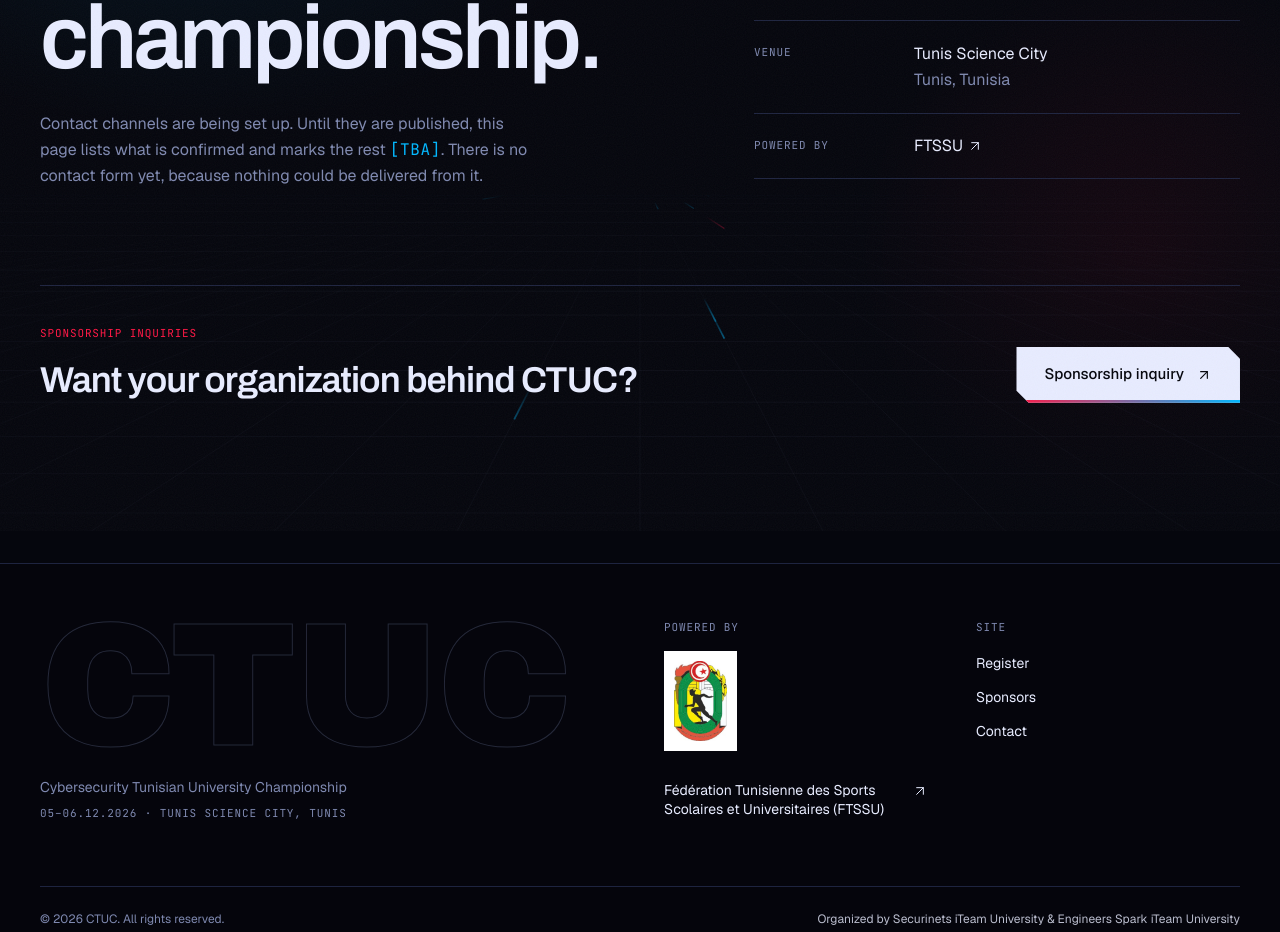
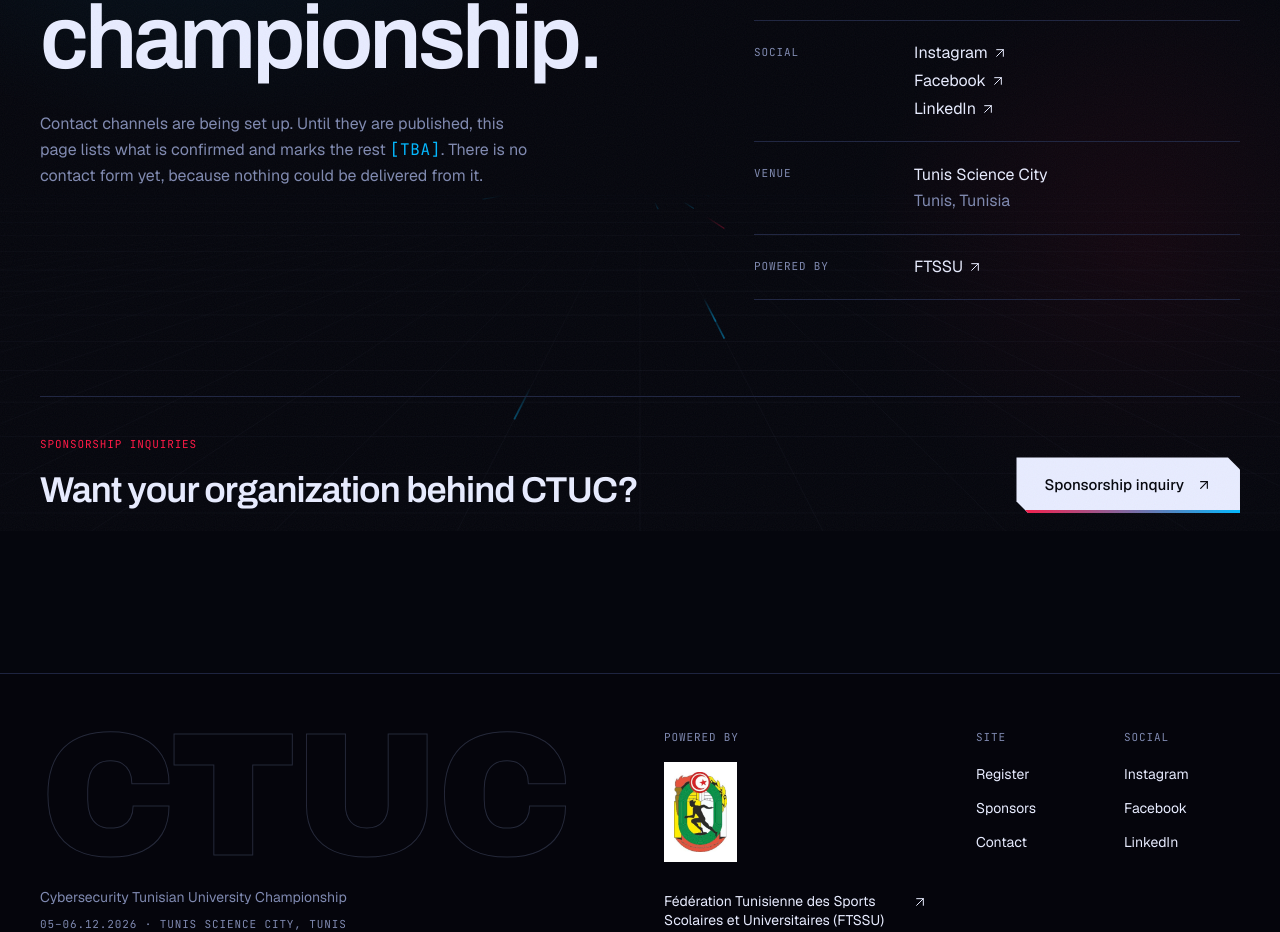
Before and after one commit to Radhouen911/ctuc_webapp, a Next.js app: page /contact in a window 1280 px wide. Shown: the part 269-1201 px from the top of the page. Built offline with nearby package versions, Linux system fonts and the light colour scheme; no server answers.

Commit message:
Add the CTUC social links
- List Instagram, Facebook and LinkedIn in the footer, contact and sponsors pages
- Add the profiles and contact email to the search data

```diff
--- a/app/contact/page.tsx
+++ b/app/contact/page.tsx
@@ -8,7 +8,7 @@ import { pageMetadata } from "@/lib/metadata";
 export const metadata = pageMetadata({
   title: "Contact",
   path: "/contact",
-  description: "Contact the CTUC – Cybersecurity Tunisian University Championship team: general questions and sponsorship.",
+  description: "Contact the CTUC – Cybersecurity Tunisian University Championship team: general questions, sponsorship and social channels.",
 });
 
 export default function ContactPage() {
@@ -39,6 +39,26 @@ export default function ContactPage() {
                     <a href={`mailto:${EVENT.contactEmail}`} className="font-mono underline underline-offset-4 hover:text-crimson">
                       {EVENT.contactEmail}
                     </a>
+                  ) : (
+                    <Tba />
+                  )}
+                </dd>
+              </div>
+              <div className="grid grid-cols-[9rem_1fr] gap-4 border-b border-line py-5">
+                <dt className="annotation pt-1 text-mute">Social</dt>
+                <dd>
+                  {EVENT.socials.length > 0 ? (
+                    <ul className="space-y-1">
+                      {EVENT.socials.map((s) => (
+                        <li key={s.url}>
+                          <a href={s.url} target="_blank" rel="noopener noreferrer" className="inline-flex items-center gap-1 hover:text-crimson">
+                            {s.label}
+                            <ArrowUpRight aria-hidden strokeWidth={1.5} className="size-4" />
+                            <span className="sr-only">(opens in a new tab)</span>
+                          </a>
+                        </li>
+                      ))}
+                    </ul>
                   ) : (
                     <Tba />
                   )}
--- a/app/sponsors/page.tsx
+++ b/app/sponsors/page.tsx
@@ -1,4 +1,4 @@
-import { Download, Mail } from "lucide-react";
+import { ArrowUpRight, Download, Mail } from "lucide-react";
 import { EVENT } from "@/data/event";
 import { SUPPORT_WAYS } from "@/data/sponsors";
 import { Container } from "@/components/layout/container";
@@ -117,7 +117,7 @@ export default function SponsorsPage() {
         <PartnerRibbon className="mt-10" />
       </section>
 
-      {/* Contact by email */}
+      {/* Contact: mail or social media */}
       <section id="contact" aria-labelledby="contact-title" className="border-t border-line py-24 md:py-32">
         <Container>
           <div className="grid grid-cols-12 gap-x-6 gap-y-12">
@@ -130,7 +130,7 @@ export default function SponsorsPage() {
                 Tell us what matters to your organization.
               </h2>
               <p className="mt-6 max-w-[48ch] leading-relaxed text-mute">
-                Write to us, and we will shape a partnership around it.
+                Write to us or reach out on social media, and we will shape a partnership around it.
               </p>
             </div>
 
@@ -151,6 +151,24 @@ export default function SponsorsPage() {
                     )}
                   </dd>
                 </div>
+                {EVENT.socials.length > 0 && (
+                  <div className="flex items-start justify-between gap-4 border-b border-line py-5">
+                    <dt className="annotation pt-0.5 text-mute">Social</dt>
+                    <dd className="text-right text-sm">
+                      <ul className="space-y-1.5">
+                        {EVENT.socials.map((s) => (
+                          <li key={s.url}>
+                            <a href={s.url} target="_blank" rel="noopener noreferrer" className="inline-flex items-center gap-1 hover:text-signal">
+                              {s.label}
+                              <ArrowUpRight aria-hidden strokeWidth={1.5} className="size-4" />
+                              <span className="sr-only">(opens in a new tab)</span>
+                            </a>
+                          </li>
+                        ))}
+                      </ul>
+                    </dd>
+                  </div>
+                )}
               </dl>
               <div className="mt-6 flex flex-wrap gap-x-8 gap-y-3">
                 {EVENT.brochures.map((b) => (
--- a/components/layout/site-footer.tsx
+++ b/components/layout/site-footer.tsx
@@ -3,6 +3,7 @@ import Link from "next/link";
 import { ArrowUpRight } from "lucide-react";
 import { EVENT } from "@/data/event";
 import { RULES_PUBLISHED } from "@/lib/constants";
+import { Tba } from "@/components/ui/tba";
 
 const FOOTER_LINKS = [
   { label: "Register", href: "/register" },
@@ -59,7 +60,8 @@ export function SiteFooter() {
             </a>
           </div>
 
-          <nav aria-label="Footer" className="md:col-span-3 md:col-start-10">
+          <nav aria-label="Footer" className="grid grid-cols-2 gap-8 md:col-span-3 md:col-start-10">
+            <div>
               <p className="annotation mb-4 text-mute">Site</p>
               <ul className="space-y-2.5">
                 {FOOTER_LINKS.map((l) => (
@@ -70,6 +72,24 @@ export function SiteFooter() {
                   </li>
                 ))}
               </ul>
+            </div>
+            <div>
+              <p className="annotation mb-4 text-mute">Social</p>
+              {EVENT.socials.length > 0 ? (
+                <ul className="space-y-2.5">
+                  {EVENT.socials.map((s) => (
+                    <li key={s.url}>
+                      <a href={s.url} target="_blank" rel="noopener noreferrer" className="text-sm text-ink hover:text-crimson">
+                        {s.label}
+                        <span className="sr-only"> (opens in a new tab)</span>
+                      </a>
+                    </li>
+                  ))}
+                </ul>
+              ) : (
+                <Tba className="text-sm" />
+              )}
+            </div>
           </nav>
         </div>
 
--- a/data/event.ts
+++ b/data/event.ts
@@ -75,7 +75,11 @@ export const EVENT = {
     { lang: "fr", language: "Français", title: "Dossier de sponsoring", href: "/CTUC_2026_Dossier_Sponsoring_FR.pdf", size: "557 KB" },
   ],
 
-  socials: [] as { label: string; url: string }[],
+  socials: [
+    { label: "Instagram", url: "https://www.instagram.com/ctuc_ctf/" },
+    { label: "Facebook", url: "https://www.facebook.com/people/Cybersecurity-Tunisian-University-Championship/61595952819807/" },
+    { label: "LinkedIn", url: "https://www.linkedin.com/company/cybersecurity-tunisian-university-championship/" },
+  ] as { label: string; url: string }[],
 };
 
 export type EventMetric = { label: string; value: string | null };
--- a/lib/structured-data.ts
+++ b/lib/structured-data.ts
@@ -25,6 +25,8 @@ export function homeJsonLd() {
       alternateName: EVENT.shortName,
       url: url("/"),
       logo: url("/icon.png"),
+      email: EVENT.contactEmail ?? undefined,
+      sameAs: EVENT.socials.map((s) => s.url),
       member: CLUBS.map((club) => ({ "@type": "Organization", name: club.name })),
     },
     {
```
Lines whose indentation alone changed are shown as unchanged.
